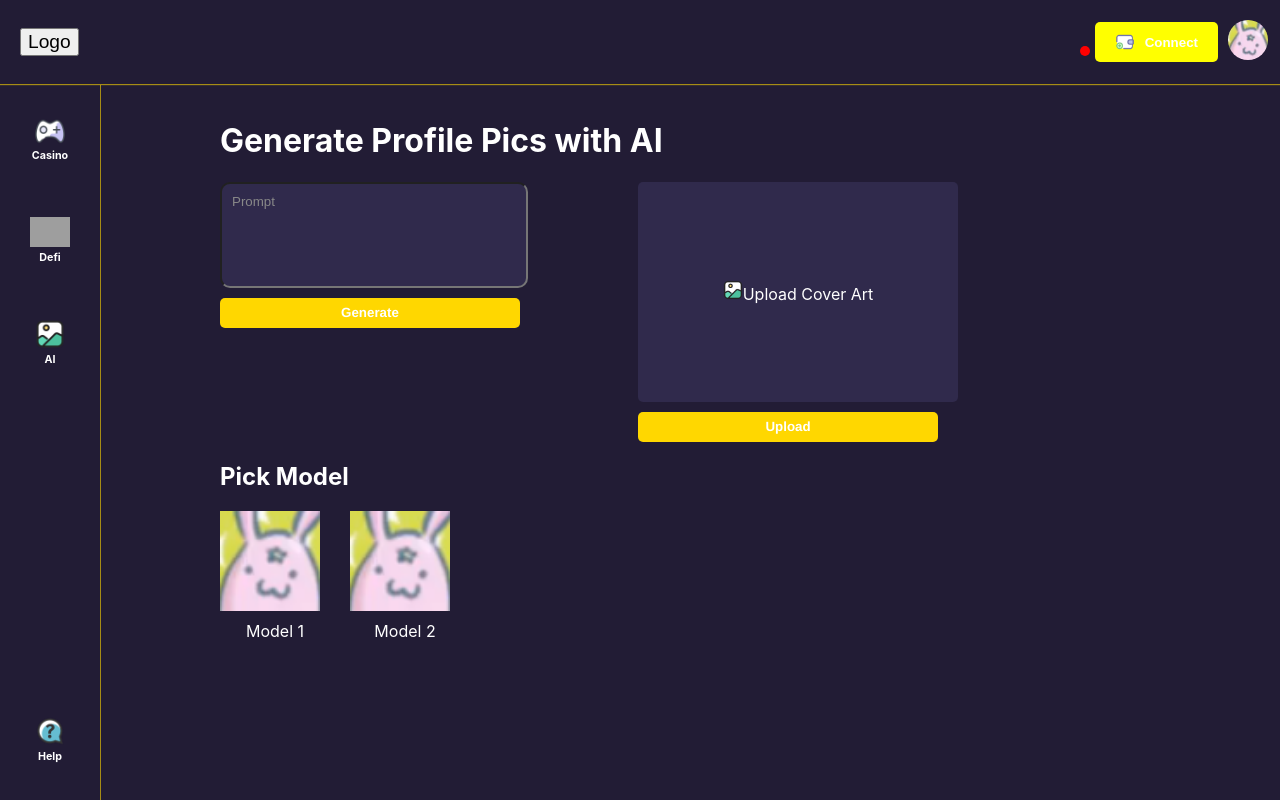
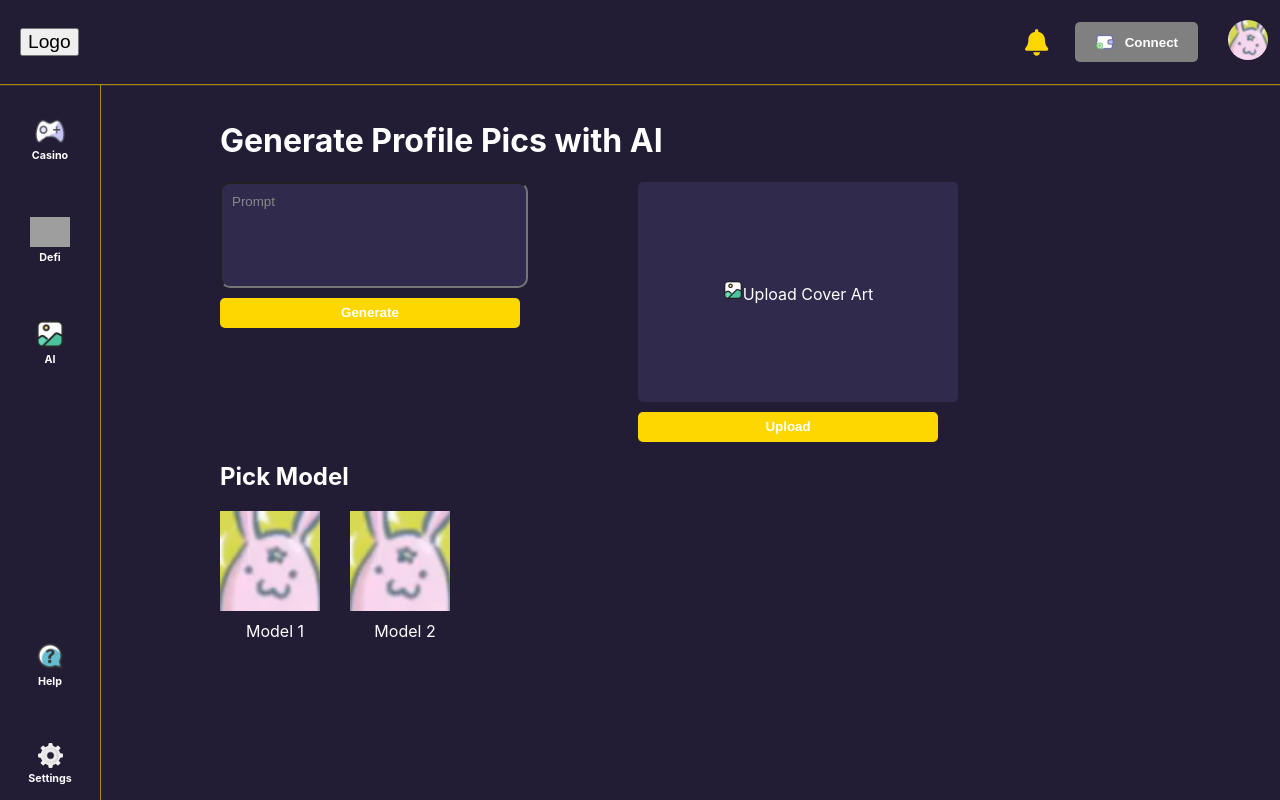
Before and after one commit to Apetree100122/frontend, a React (Create React App) app: page /ai in a window 1280 px wide. Built offline with nearby package versions, Linux system fonts and the light colour scheme; grey boxes are pictures that could not be loaded.

Commit message:
Made header and sidebar component. Just have to change the icons and make a new panel component

```diff
--- a/package.json
+++ b/package.json
@@ -3,6 +3,9 @@
   "version": "0.1.0",
   "private": true,
   "dependencies": {
+    "@fortawesome/fontawesome-svg-core": "^6.5.2",
+    "@fortawesome/free-solid-svg-icons": "^6.5.2",
+    "@fortawesome/react-fontawesome": "^0.2.2",
     "@testing-library/jest-dom": "^5.17.0",
     "@testing-library/react": "^13.4.0",
     "@testing-library/user-event": "^13.5.0",
--- a/src/AI/AIArt.css
+++ b/src/AI/AIArt.css
@@ -18,7 +18,6 @@
   }
 
 .input-container  , .upload-container {
-
     display: flex;
     flex-direction: column;
     gap: 10px;
--- a/src/AI/AIArt.js
+++ b/src/AI/AIArt.js
@@ -12,6 +12,8 @@ import settingsIcon from '../assets/settings.png';
 import console from '../assets/joystick.png'
 import wallet from '../assets/wallet.png'
 import uploadIcon from '../assets/photo-gallery.png'
+import Header from "../Header/Header";
+import Sidebar from "../Sidebar/Sidebar";
 
 const AIArt = () => {
   const [isLoading, setIsLoading] = useState(false);
@@ -49,40 +51,8 @@ const AIArt = () => {
 
   return (
     <div className="ai-page">
-<header className="header">
-  <div className="logo-button">
-    <button>Logo</button>
-  </div>
-  <div className="header-buttons">
-    <button className="notification-button">
-      <span className="notification-badge"></span>
-    </button>
-    <button className="connect-button">
-      <img src={wallet} alt="Wallet Logo" className="connect-logo" />
-      Connect
-    </button>
-    <div className="profile-image-container">
-      <img src={profileImage} alt="Profile" className="profile-image" />
-    </div>
-  </div>
-</header>
-<aside className="sidebar">
-  <div className="sidebar-top">
-    <a href='fjr.cpm'><img height={30} src={console} alt="Casino" /></a>
-    <h6>Casino</h6>
-    <a href='fjr.cpm'><img height={30} src={defiIcon} alt="DeFi" /></a>
-    <h6>Defi</h6>
-    <a href='fjr.cpm'><img height={30} src={aiArtIcon} alt="AI Art" /></a>
-    <h6>AI</h6>
-  </div>
-  <div className="sidebar-bottom">
-    <a href='fjr.cpm'><img height={30} src={helpIcon} alt="Help" /></a>
-    <h6>Help</h6>
-    <a href='fjr.cpm'><img height={25} src={settingsIcon} alt="Settings" /></a>
-    <h6>Settings</h6>
-  </div>
-</aside>
-
+      <Header />
+      <Sidebar />
       <main className="main-content3">
         <h1>Generate Profile Pics with AI</h1>
         <div className='main-content21'>
--- a/src/Defi/DefiPage.js
+++ b/src/Defi/DefiPage.js
@@ -9,27 +9,13 @@ import settingsIcon from '../assets/settings.png';
 import console from '../assets/joystick.png';
 import Header from '../Header/Header';
 import wallet from '../assets/wallet.png';
+import Sidebar from "../Sidebar/Sidebar";
 
 const DefiPage = () => {
   return (
     <div className="defi-page">
       <Header/>
-      <aside className="sidebar">
-        <div className="sidebar-top">
-          <a href='fjr.cpm'><img height={30} src={console} alt="Casino" /></a>
-          <h6>Casino</h6>
-          <a href='fjr.cpm'><img height={30} src={defiIcon} alt="DeFi" /></a>
-          <h6>Defi</h6>
-          <a href='fjr.cpm'><img height={30} src={aiArtIcon} alt="AI Art" /></a>
-          <h6>AI</h6>
-        </div>
-        <div className="sidebar-bottom">
-          <a href='fjr.cpm'><img height={30} src={helpIcon} alt="Help" /></a>
-          <h6>Help</h6>
-          <a href='fjr.cpm'><img height={25} src={settingsIcon} alt="Settings" /></a>
-          <h6>Settings</h6>
-        </div>
-      </aside>
+      <Sidebar/>
       <main className="main-content5">
         <div className="welcome-section">
           <h1>Welcome To DeFi</h1>
--- a/src/Header/Header.css
+++ b/src/Header/Header.css
@@ -20,6 +20,7 @@
 .header-buttons {
     display: flex;
     align-items: center;
+    gap: 20px;
 }
 
 .notification-button {
@@ -29,20 +30,15 @@
     cursor: pointer;
 }
 
-.notification-badge {
-    position: absolute;
-    top: 5px; /* Adjust vertical position */
-    right: 5px; /* Adjust horizontal position */
-    width: 10px;
-    height: 10px;
-    background-color: red;
-    border-radius: 50%;
-}
+/*.notification-badge {*/
+/*    position: absolute;*/
+/*    display: flex;*/
+/*}*/
 
 .connect-button {
     display: flex;
     align-items: center;
-    background-color: yellow; /* Set background color to yellow */
+    background-color: gray; /* Set background color to yellow */
     color: white; /* Set text color to black */
     font-weight: bold;
     padding: 10px 20px;
--- a/src/Header/Header.js
+++ b/src/Header/Header.js
@@ -1,7 +1,10 @@
 import React from 'react';
+import { useNavigate } from "react-router-dom";
 import './Header.css';
 import wallet from "../assets/wallet.png";
 import profileImage from "../assets/lc.png";
+import { FontAwesomeIcon } from '@fortawesome/react-fontawesome';
+import { faBell } from '@fortawesome/free-solid-svg-icons';
 import PropTypes from "prop-types";
 
 // Header.PropTypes = {
@@ -13,14 +16,20 @@ import PropTypes from "prop-types";
 
 const Header = () => {
 
+    const navigate = useNavigate();
+
+    const handleHomeAction = () => {
+        navigate('/')
+    }
+
     return (
         <header className="header">
             <div className="logo-button">
-                <button>Logo</button>
+                <button onClick={handleHomeAction}>Logo</button>
             </div>
             <div className="header-buttons">
                 <button className="notification-button">
-                    <span className="notification-badge"></span>
+                        <FontAwesomeIcon className={"notification-badge"} color={"gold"} icon={faBell} size="2x"/>
                 </button>
                 <button className="connect-button">
                     <img src={wallet} alt="Wallet Logo" className="connect-logo"/>
--- a/src/LandingPage.css
+++ b/src/LandingPage.css
@@ -377,13 +377,13 @@
   content: '';
   position: absolute;
   top: 20px;
-  left: 50%;
+  left: 50.20%;
   transform: translateX(-50%);
   height: 20px;
   width: 20px;
-  background: white;
+  background: gold;
   border-radius: 50%;
-  border: 3px solid #61dafb;
+  border: 3px solid gold;
   z-index: 2;
 }
 .grid-page {
@@ -436,7 +436,7 @@
   background-color:#352b57;
   padding: 10px 20px;
   border-radius: 8px;
-  width: 350px; /* Rectangular width */
+  width: 450px; /* Rectangular width */
   height: 80px; /* Adjusted height */
   position: relative; /* To position the cut */
 }
--- a/src/Sidebar/Sidebar.css
+++ b/src/Sidebar/Sidebar.css
@@ -17,6 +17,11 @@
     display: flex;
     flex-direction: column;
     align-items: center;
+}
+
+.sidebar-bottom {
+    margin-bottom: 75px;
+
 }
 
 .sidebar-bottom img {
```
Also changed, not shown: src/HomePage.js (+23 -13 lines), 1 other file (tests, documents, lock files or other folders).
